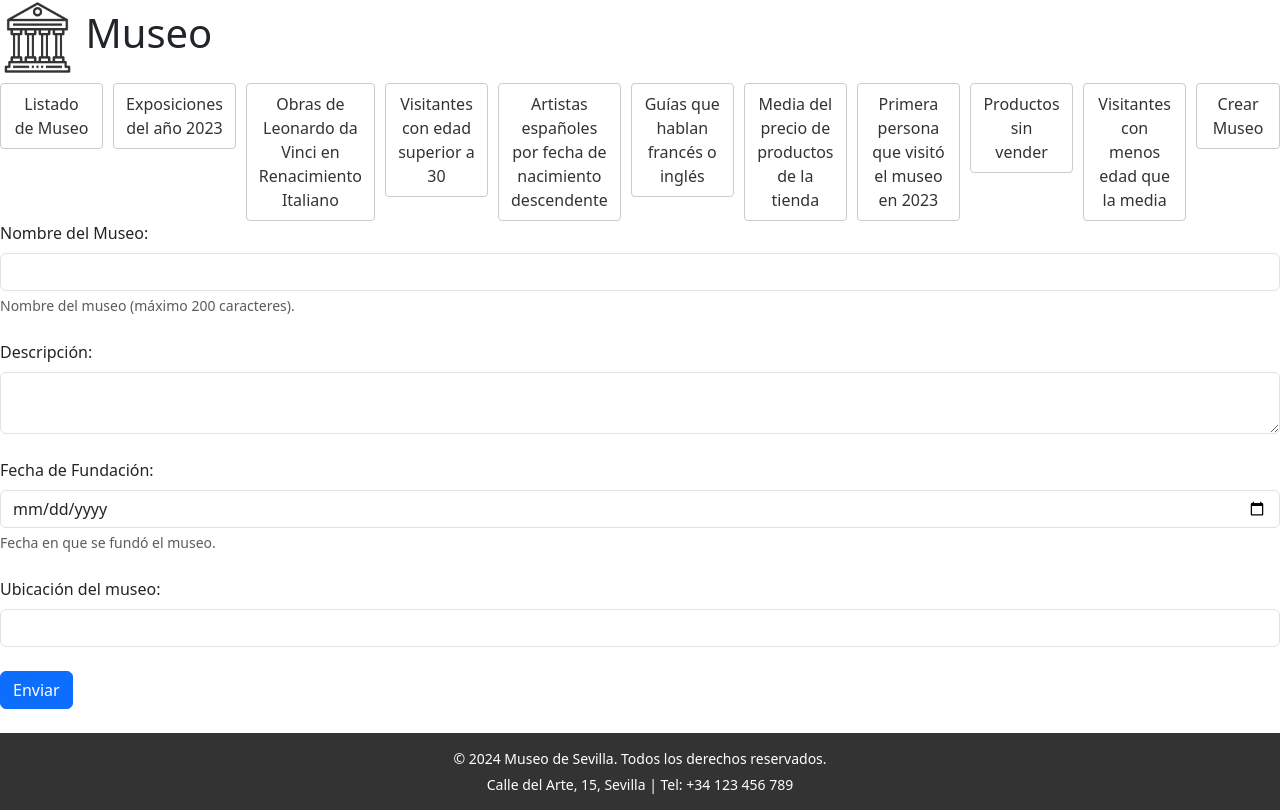
After one commit to Joaquin-DAW/Aplicacion-Web--Museo, a Django app: page /museo/create/ in a window 1280 px wide. The commit adds this page. Run offline with Django 5.2, Linux system fonts and the light colour scheme; some libraries are stand-ins or nearby versions.

Commit message:
Actualizacion

```diff
--- /dev/null
+++ b/Museo/appmuseo/forms.py
@@ -0,0 +1,64 @@
+from django import forms
+from django.forms import ModelForm
+from .models import *
+from datetime import date
+import datetime
+
+
+class MuseoModelForm(forms.ModelForm):
+    class Meta:
+        model = Museo
+        fields = ['nombre', 'ubicacion', 'fecha_fundacion', 'descripcion']
+        labels = {
+            "nombre": "Nombre del Museo",
+            "ubicacion": "Ubicación del museo",
+            "fecha_fundacion": "Fecha de Fundación",
+            "descripcion": "Descripción",
+        }
+        help_texts = {
+            "nombre": "Nombre del museo (máximo 200 caracteres).",
+            "ubicacion": "Proporcione la dirección o ubicación del museo.",
+            "fecha_fundacion": "Fecha en que se fundó el museo.",
+            "descripcion": "Breve descripción del museo.",
+        }
+        widgets = {
+            "fecha_fundacion": forms.DateInput(format="%Y-%m-%d", attrs={"type": "date"}),
+            "descripcion": forms.Textarea(attrs={"rows": 3, "placeholder": "Añade una breve descripción del museo."}),
+        }
+        localized_fields = ["fecha_fundacion"]
+
+def clean(self):
+
+        #Validamos con el modelo actual
+        super().clean()
+
+        #Obtenemos los campos
+        nombre = self.cleaned_data.get('nombre')
+        ubicacion = self.cleaned_data.get('ubicacion', '')  # Proporcionar valor por defecto si es None
+        fecha_fundacion = self.cleaned_data.get('fecha_fundacion')
+        descripcion = self.cleaned_data.get('descripcion', '')  # Proporcionar valor por defecto si es None
+
+        #Comprobamos que no exista un museo con ese nombre
+        museoNombre = Museo.objects.filter(nombre=nombre).first()
+        if(not museoNombre is None
+           ):
+             if(not self.instance is None and museoNombre.id == self.instance.id):
+                 pass
+             else:
+                self.add_error('nombre','Ya existe un museo con ese nombre')
+
+        #Comprobamos que el campo ubicacion no tenga menos de 10 caracteres
+        if len(ubicacion) < 10:
+            self.add_error('ubicacion','Al menos debes indicar 10 caracteres')
+
+        #Comprobamos que la fecha de publicación sea mayor que hoy
+        fechaHoy = date.today()
+        if fechaHoy > fecha_fundacion :
+             self.add_error('fecha_fundacion','La fecha de fundacion debe ser mayor a hoy')
+
+        #Comprobamos que el campo descripción no tenga menos de 10 caracteres
+        if len(descripcion) < 10:
+            self.add_error('descripcion','Al menos debes indicar 10 caracteres')
+
+        #Siempre devolvemos el conjunto de datos.
+        return self.cleaned_data
--- a/Museo/appmuseo/models.py
+++ b/Museo/appmuseo/models.py
@@ -3,7 +3,7 @@ from django.db import models
 # Create your models here.
 
 class Museo(models.Model):
-    nombre = models.CharField(max_length=100, unique=True, verbose_name="Nombre del museo") #"Unique" si esta en "true" indica que el valor de ese campo no puede repetirse en la base de datos
+    nombre = models.CharField(max_length=200, unique=True, verbose_name="Nombre del museo") #"Unique" si esta en "true" indica que el valor de ese campo no puede repetirse en la base de datos
                                                                                             #"Verbose_name" nos permite poner un nombre más entendible a nivel humano para el campo
     ubicacion = models.CharField(max_length=200, blank=True, null=True)                     #"blank" si esta en "true" nos permite que el campo quede vacío en los formularios
                                                                                             #"null" si esta en "true" nos permite que el campo acepte un valor null en la base de datos
--- a/Museo/appmuseo/templates/estructura/menu.html
+++ b/Museo/appmuseo/templates/estructura/menu.html
@@ -22,5 +22,6 @@
         <li><a href="{% url 'primer_visitante_2023' %}">Primera persona que visitó el museo en 2023</a></li>
         <li><a href="{% url 'productos_sin_vender' %}">Productos sin vender</a></li>
         <li><a href="{% url 'visitantes_menor_media' %}">Visitantes con menos edad que la media</a></li>
+        <li><a class="dropdown-item" href="{% url 'museo_create' %}">Crear Museo</a></li>
     </ul>
 </nav>
--- /dev/null
+++ b/Museo/appmuseo/templates/museo/create.html
@@ -0,0 +1,90 @@
+{% extends "principal.html" %}
+
+{% block contenido %}
+
+{% load django_bootstrap5 %}
+
+<form action = "{% url 'museo_create' %}" method = "post">
+
+    {% csrf_token %}
+
+<div class="mb-4">
+    <label for="{{ formulario.nombre.id_for_label }}" class="form-label">{{ formulario.nombre.label }}: </label>
+    <input  name="{{ formulario.nombre.html_name }}"
+            type="text"
+            class="form-control {% if formulario.nombre.errors %} is-invalid{% elif formulario.is_bound %} is-valid{% endif %}"
+            id="{{ formulario.nombre.id_for_label }}"
+            maxlength="{{ formulario.nombre.field.max_length }}"
+            {% if formulario.nombre.field.required %}
+                required
+            {% endif %}
+            value="{% if formulario.is_bound %}{{ formulario.nombre.value }}{% endif %}"
+    />
+    {% if formulario.nombre.help_text %}
+    <div class="form-text">
+        {{ formulario.nombre.help_text }}
+    </div>
+    {% endif %}
+    <div class="invalid-feedback">
+        {% for error in formulario.nombre.errors %}
+            {{ error }}
+        {% endfor %}
+    </div>
+</div>
+
+<div class="mb-4">
+    <label for="{{ formulario.descripcion.id_for_label }}" class="form-label">{{ formulario.descripcion.label }}: </label>
+    <textarea name="{{ formulario.descripcion.html_name }}"
+              class="form-control {% if formulario.descripcion.errors %} is-invalid{% elif formulario.is_bound %} is-valid{% endif %}"
+              id="{{ formulario.descripcion.id_for_label }}"
+              >{% if formulario.is_bound %}{{ formulario.descripcion.value }}{% endif %}</textarea>
+    <div class="invalid-feedback">
+        {% for error in formulario.descripcion.errors %}
+            {{ error }}
+        {% endfor %}
+    </div>
+</div>
+
+<div class="mb-4">
+    <label for="{{ formulario.fecha_fundacion.id_for_label }}" class="form-label">{{ formulario.fecha_fundacion.label }}: </label>
+    <input  name="{{ formulario.fecha_fundacion.html_name }}"
+            type="date"
+            class="form-control {% if formulario.fecha_fundacion.errors %} is-invalid{% elif formulario.is_bound %} is-valid{% endif %}"
+            id="{{ formulario.fecha_fundacion.id_for_label }}"
+            value="{% if formulario.is_bound %}{{ formulario.fecha_fundacion.value|stringformat:'Y-m-d' }}{% endif %}"
+    />
+    {% if formulario.fecha_fundacion.help_text %}
+    <div class="form-text">
+        {{ formulario.fecha_fundacion.help_text }}
+    </div>
+    {% endif %}
+    <div class="invalid-feedback">
+        {% for error in formulario.fecha_fundacion.errors %}
+            {{ error }}
+        {% endfor %}
+    </div>
+</div>
+
+<div class="mb-4">
+    <label for="{{ formulario.ubicacion.id_for_label }}" class="form-label">{{ formulario.ubicacion.label }}: </label>
+    <input  name="{{ formulario.ubicacion.html_name }}"
+            type="text"
+            class="form-control {% if formulario.ubicacion.errors %} is-invalid{% elif formulario.is_bound %} is-valid{% endif %}"
+            id="{{ formulario.ubicacion.id_for_label }}"
+            maxlength="{{ formulario.ubicacion.field.max_length }}"
+            value="{% if formulario.is_bound %}{{ formulario.ubicacion.value }}{% endif %}"
+    />
+    <div class="invalid-feedback">
+        {% for error in formulario.ubicacion.errors %}
+            {{ error }}
+        {% endfor %}
+    </div>
+</div>
+
+<div class="mb-4">
+    <button type="submit" class="btn btn-primary">Enviar</button>
+</div>
+
+</form>
+
+{% endblock %}
--- a/Museo/appmuseo/templates/principal.html
+++ b/Museo/appmuseo/templates/principal.html
@@ -2,6 +2,10 @@
 <html>
     <head>
         <title>Museo Online </title>
+
+        {% load static %}
+        {% load django_bootstrap5 %}
+        {% bootstrap_css %}
 
         <link rel="stylesheet" href="{% static 'css/estilo.css' %}">
 
--- a/Museo/appmuseo/urls.py
+++ b/Museo/appmuseo/urls.py
@@ -25,4 +25,6 @@ urlpatterns = [
     path('visitante',views.primer_visitante_2023, name='primer_visitante_2023'),
     path('producto_sin_vender',views.productos_sin_vender, name='productos_sin_vender'),
     path('visitantes_media',views.visitantes_menor_media, name='visitantes_menor_media'),
+
+    path('museo/create/',views.museo_create,name='museo_create')
 ]
--- a/Museo/appmuseo/views.py
+++ b/Museo/appmuseo/views.py
@@ -1,7 +1,8 @@
-from django.shortcuts import render
+from django.shortcuts import render,redirect
 from django.db.models import Q, Avg
 from datetime import date
 from .models import Museo,Obra,Exposicion, Visitante, Artista, Guia, Producto
+from .forms import *
 
 #Index donde podremos acceder a todas las URLs.
 def index(request):
@@ -89,6 +90,24 @@ def visitantes_menor_media(request):
     return render(request, "visitante/visitante_menor_media.html", {"visitantes": visitantes, "edad_media": edad_media})
 
 
+#Aqui vamos a crear lo que corresponda a los formularios.
+
+def museo_create(request):
+    if request.method == "POST":
+        formulario = MuseoModelForm(request.POST)
+        if formulario.is_valid():
+            try:
+                # Guarda el libro en la base de datos
+                formulario.save()
+                return redirect("museo_lista")
+            except Exception as error:
+                print(error)
+    else:
+        formulario = MuseoModelForm()
+
+    return render(request, 'museo/create.html',{"formulario":formulario})
+
+
 #Aquí creamos las vistas para cada una de las cuatro páginas de errores que vamos a controlar.
 
 #Este error indica que el servidor no entiende la solicitud del navegador.
--- a/Museo/mysite/settings.py
+++ b/Museo/mysite/settings.py
@@ -42,6 +42,7 @@ INSTALLED_APPS = [
     'appmuseo',
     'django_seed',
     'debug_toolbar',
+    'django_bootstrap5',
 ]
 
 MIDDLEWARE = [
--- a/Museo/requirements.txt
+++ b/Museo/requirements.txt
@@ -3,3 +3,5 @@ django-seed~=0.3.1
 psycopg2-binary~=2.9.9
 django-debug-toolbar~=4.4.6
 Pillow~=10.0.1
+django-bootstrap5~=24.3
+django-bootstrap-icons~=0.8.6
```
Also changed, not shown: Museo/appmuseo/migrations/0002_alter_museo_nombre.py (added), README.md.
